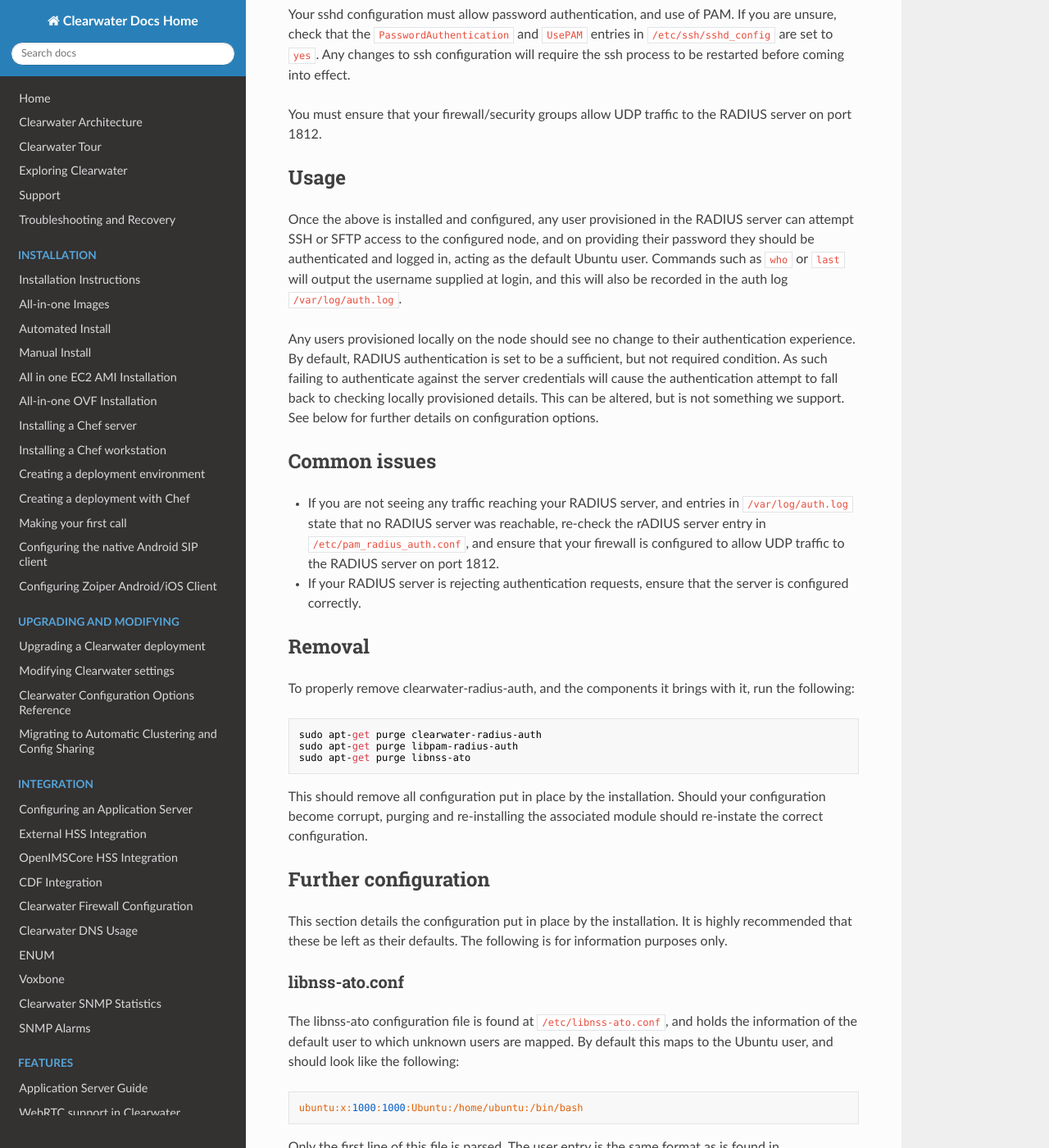
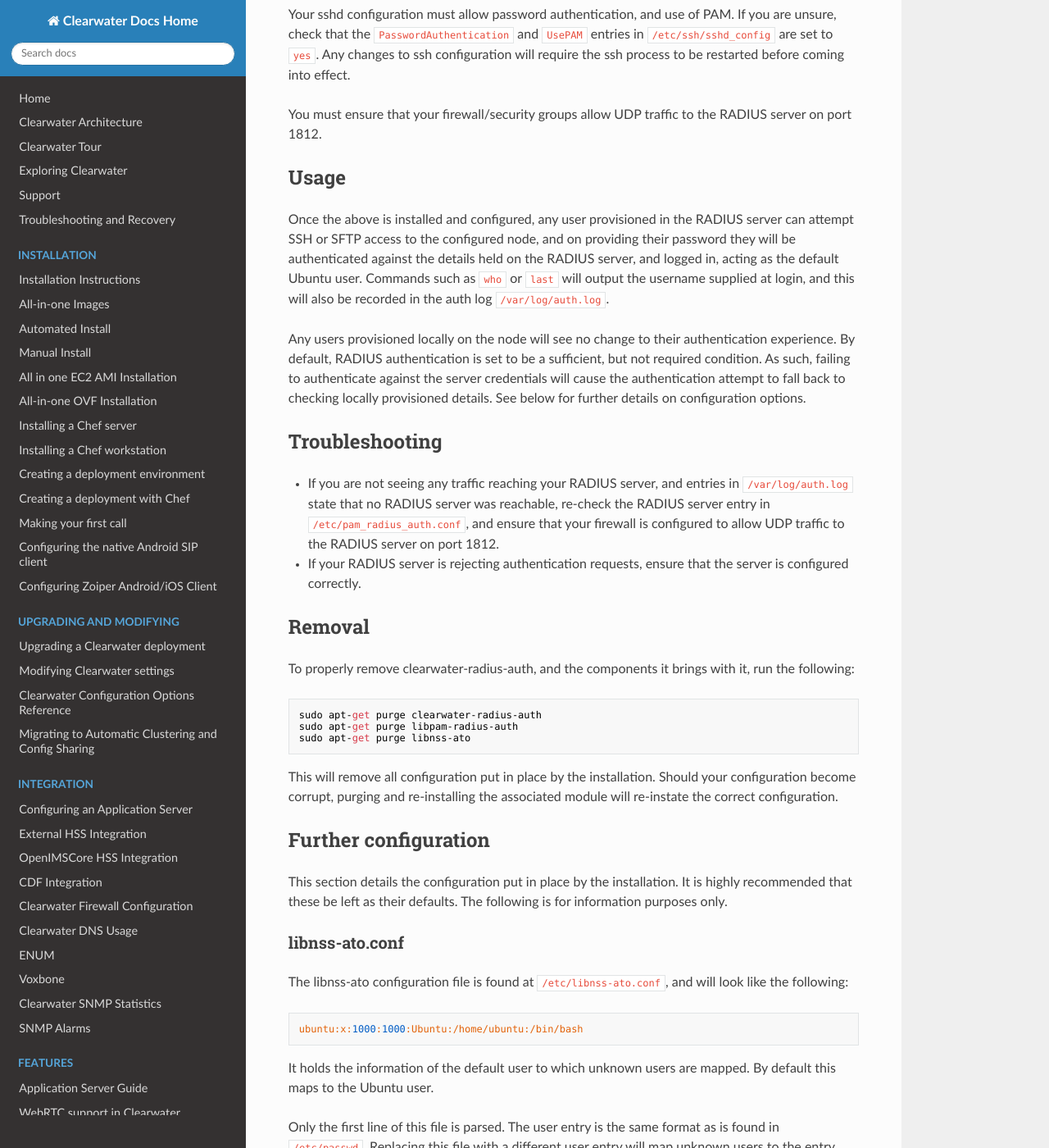
Before and after one commit to Metaswitch/clearwater-readthedocs, an MkDocs documentation site: the page built from docs/Radius_Authentication.md, in a window 1280 px wide and 1400 px high, scrolled down 1345 px. Shown: the whole window at 82% size. Built offline with MkDocs 1.6.1, drawn with Linux system fonts in a browser that asks for light colours; nearby versions of some CDN libraries; old or Windows-style settings are respelled for this version of MkDocs; some of the changed text lies outside the part shown.

Commit message:
interim commit

```diff
--- a/docs/Radius_Authentication.md
+++ b/docs/Radius_Authentication.md
@@ -43,13 +43,13 @@ You must ensure that your firewall/security groups allow UDP traffic to the RADI
 
 ## Usage
 
-Once the above is installed and configured, any user provisioned in the RADIUS server can attempt SSH or SFTP access to the configured node, and on providing their password they should be authenticated and logged in, acting as the default Ubuntu user. Commands such as `who` or `last` will output the username supplied at login, and this will also be recorded in the auth log `/var/log/auth.log`.
+Once the above is installed and configured, any user provisioned in the RADIUS server can attempt SSH or SFTP access to the configured node, and on providing their password they will be authenticated against the details held on the RADIUS server, and logged in, acting as the default Ubuntu user. Commands such as `who` or `last` will output the username supplied at login, and this will also be recorded in the auth log `/var/log/auth.log`.
 
-Any users provisioned locally on the node should see no change to their authentication experience. By default, RADIUS authentication is set to be a sufficient, but not required condition. As such failing to authenticate against the server credentials will cause the authentication attempt to fall back to checking locally provisioned details. This can be altered, but is not something we support. See below for further details on configuration options.
+Any users provisioned locally on the node will see no change to their authentication experience. By default, RADIUS authentication is set to be a sufficient, but not required condition. As such, failing to authenticate against the server credentials will cause the authentication attempt to fall back to checking locally provisioned details. See below for further details on configuration options.
 
-## Common issues
+## Troubleshooting
 
-* If you are not seeing any traffic reaching your RADIUS server, and entries in `/var/log/auth.log` state that no RADIUS server was reachable, re-check the rADIUS server entry in `/etc/pam_radius_auth.conf`, and ensure that your firewall is configured to allow UDP traffic to the RADIUS server on port 1812.
+* If you are not seeing any traffic reaching your RADIUS server, and entries in `/var/log/auth.log` state that no RADIUS server was reachable, re-check the RADIUS server entry in `/etc/pam_radius_auth.conf`, and ensure that your firewall is configured to allow UDP traffic to the RADIUS server on port 1812.
 * If your RADIUS server is rejecting authentication requests, ensure that the server is configured correctly.
 
 ## Removal
@@ -60,7 +60,7 @@ To properly remove clearwater-radius-auth, and the components it brings with it,
     sudo apt-get purge libpam-radius-auth
     sudo apt-get purge libnss-ato
 
-This should remove all configuration put in place by the installation. Should your configuration become corrupt, purging and re-installing the associated module should re-instate the correct configuration.
+This will remove all configuration put in place by the installation. Should your configuration become corrupt, purging and re-installing the associated module will re-instate the correct configuration.
 
 ## Further configuration
 
@@ -68,15 +68,20 @@ This section details the configuration put in place by the installation. It is h
 
 ### libnss-ato.conf
 
-The libnss-ato configuration file is found at `/etc/libnss-ato.conf`, and holds the information of the default user to which unknown users are mapped. By default this maps to the Ubuntu user, and should look like the following:
+The libnss-ato configuration file is found at `/etc/libnss-ato.conf`, and will look like the following:
 
     ubuntu:x:1000:1000:Ubuntu:/home/ubuntu:/bin/bash
+
+It holds the information of the default user to which unknown users are mapped. By default this maps to the Ubuntu user.
 
 Only the first line of this file is parsed. The user entry is the same format as is found in `/etc/passwd`. Replacing this file with a different user entry will map unknown users to the entry provided.
 
 ### pam.d/sshd
 
-The PAM configuration file for the sshd process is found at `/etc/pam.d/sshd`. As part of the installation, the line `auth sufficient pam_radius_auth.so` is added at the top of the file, configuring PAM to attempt RADIUS authentication before other methods. It is strongly recommended that users do not modify this entry. Further information on this configuration can be found at [FreeRADIUS](http://freeradius.org/pam_radius_auth/).
+The PAM configuration file for the sshd process is found at `/etc/pam.d/sshd`. As part of the installation, the line `auth sufficient pam_radius_auth.so` is added at the top of the file, configuring PAM to attempt RADIUS authentication before other methods. It should look like the following:
+
+
+ It is strongly recommended that users do not modify this entry. Further information on this configuration can be found at [FreeRADIUS](http://freeradius.org/pam_radius_auth/).
 
 ### nsswitch.conf
 
```
Also changed, not shown: other parts of docs/Radius_Authentication.md (+2 -2 lines).
